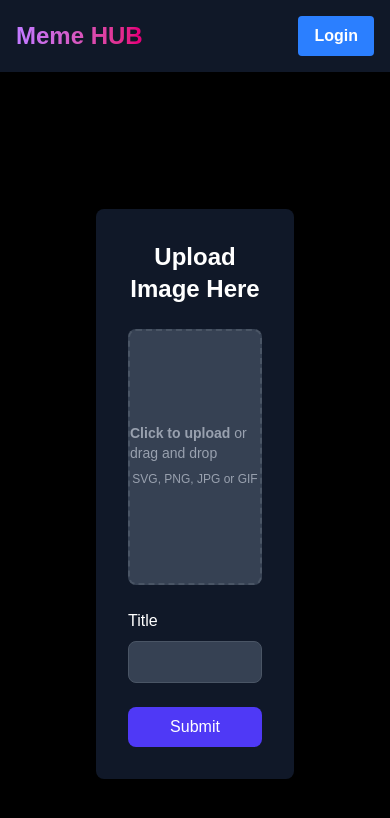
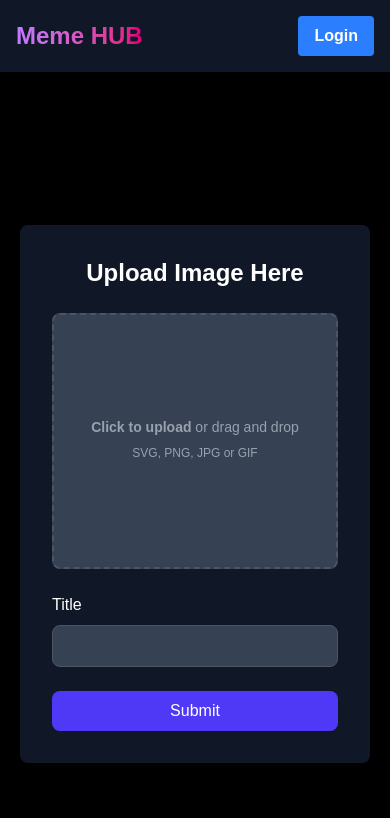
Before and after one commit to samir7888/Meme-hub, a Next.js app: page /admin in a window 390 px wide. Shown: the top 818 px of the page. Built offline with nearby package versions, Linux system fonts and the light colour scheme; no server answers; what @imagekit/next would draw is missing.

Commit message:
made responsive

```diff
--- a/app/admin/page.tsx
+++ b/app/admin/page.tsx
@@ -8,7 +8,7 @@ export default function Admin() {
   };
 
   return (
-    <main className="flex min-h-screen  gap-12 justify-center items-center  p-24 bg-black  text-white">
+    <main className="flex min-h-screen  gap-12 justify-center items-center p-5 lg:p-24 bg-black  text-white">
       <FileUpload onSuccess={handleSuccess} fileType="image" />
     </main>
   );
--- a/app/editor/[imageId]/page.tsx
+++ b/app/editor/[imageId]/page.tsx
@@ -332,7 +332,7 @@ export default function MemeEditor() {
               key={textEl.id}
               className="flex flex-col gap-2 p-3 bg-gray-700 rounded-md"
             >
-              <div className="flex items-center gap-2">
+              <div className="flex items-center gap-2 flex-wrap">
                 <button
                   onClick={() => {
                     if (selectedTextElementId === textEl.id) {
```
